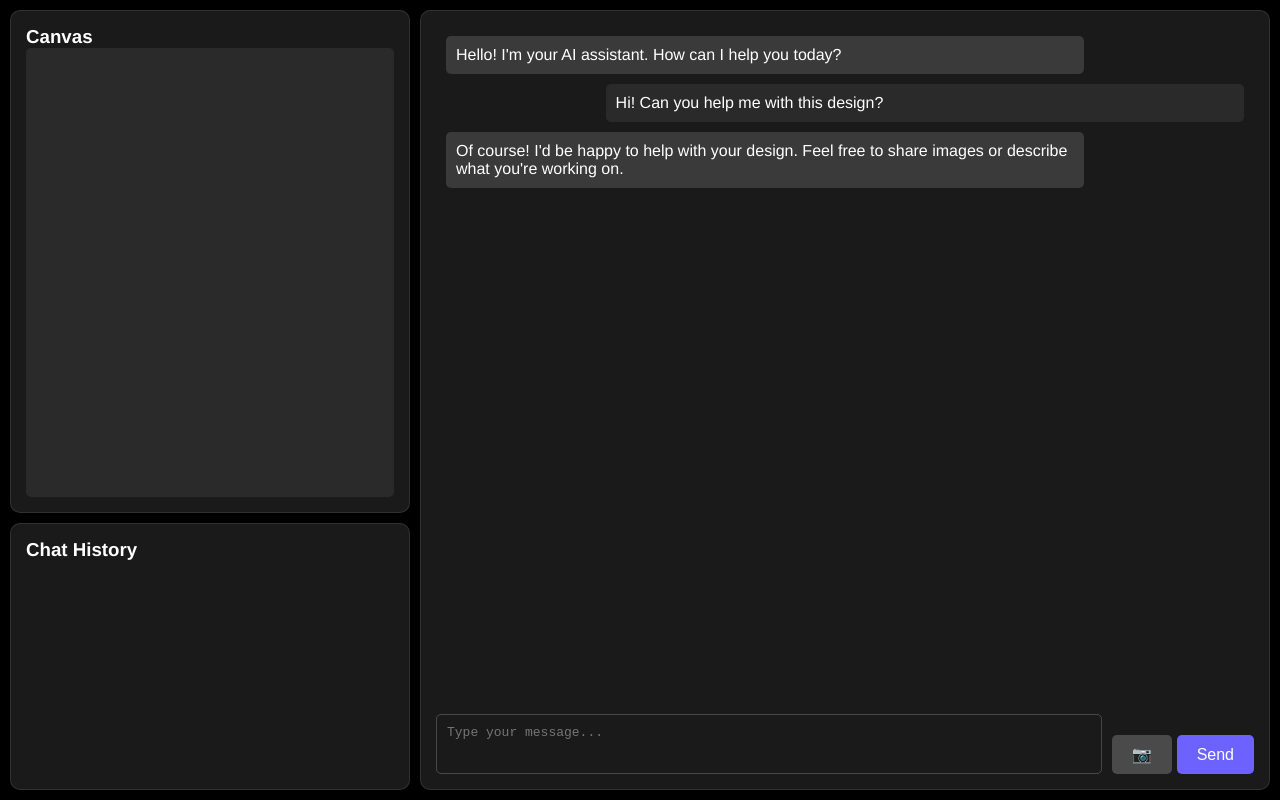
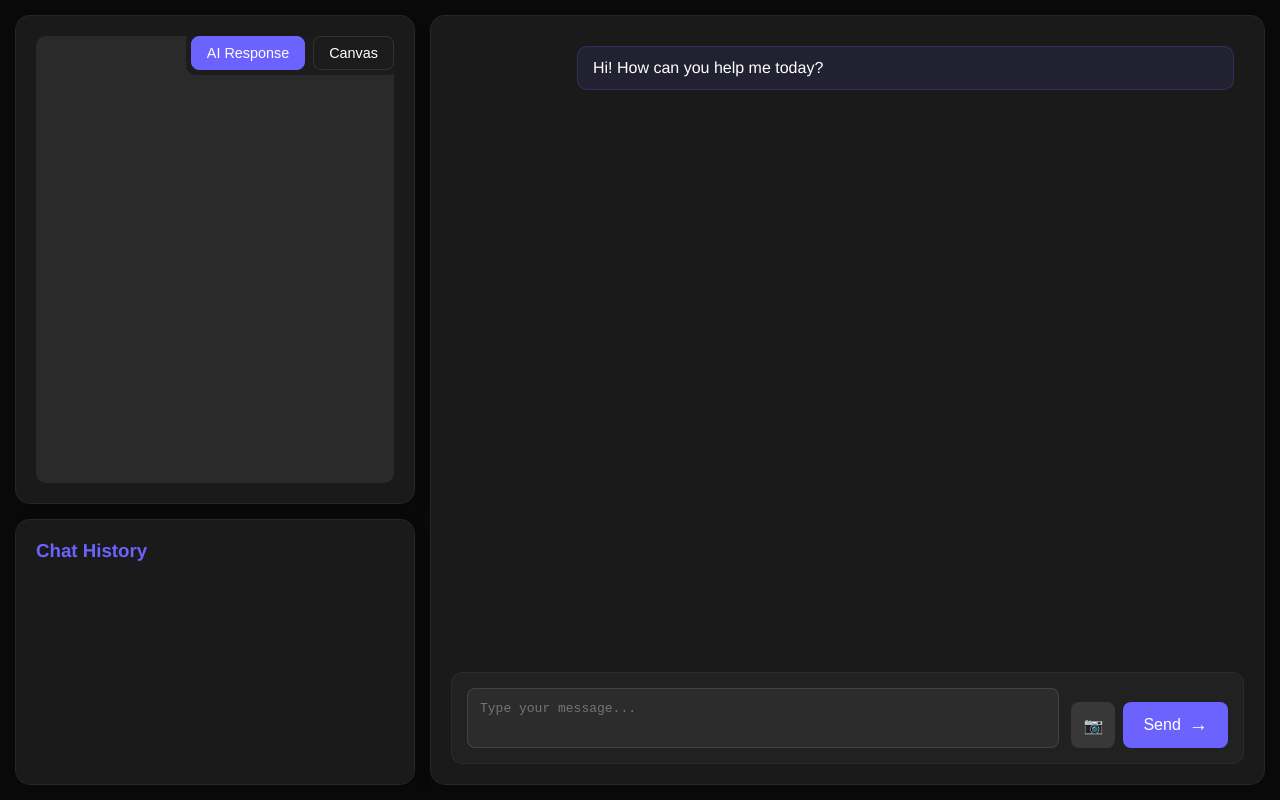
Before and after one commit to TonyAGI/ai-dea, a plain HTML site: page src/agent.html in a window 1280 px wide. Drawn offline with Linux system fonts and the light colour scheme.

Commit message:
Fixed the GUI and make the AI responses on top left along with canvas for drawing up answers

```diff
--- a/src/agent.html
+++ b/src/agent.html
@@ -11,25 +11,28 @@
       padding: 0;
       box-sizing: border-box;
     }
+
     body {
-      background-color: #000;
+      background-color: #0a0a0a;
       font-family: "Helvetica Neue", Arial, sans-serif;
       height: 100vh;
       display: grid;
       grid-template-columns: 400px 1fr;
       grid-template-rows: 1fr;
-      gap: 10px;
-      padding: 10px;
+      gap: 15px;
+      padding: 15px;
+      color: #fff;
     }
 
     /* Window styling */
     .window {
       background-color: #1a1a1a;
-      border-radius: 10px;
-      box-shadow: 0 4px 6px rgba(0, 0, 0, 0.1);
-      border: 1px solid rgba(255, 255, 255, 0.1);
-      padding: 15px;
+      border-radius: 15px;
+      box-shadow: 0 8px 16px rgba(0, 0, 0, 0.2);
+      border: 1px solid rgba(255, 255, 255, 0.05);
+      padding: 20px;
       color: #fff;
+      backdrop-filter: blur(10px);
     }
 
     /* Top left windows container */
@@ -38,23 +41,118 @@
       grid-row: 1;
       display: flex;
       flex-direction: column;
-      gap: 10px;
+      gap: 15px;
       height: 100%;
     }
 
-    /* Canvas window */
-    .canvas-window {
+    /* Response window */
+    .response-window {
       flex: 2;
       min-height: 0;
       display: flex;
       flex-direction: column;
+      position: relative;
+    }
+
+    .view-toggle {
+      position: absolute;
+      top: 15px;
+      right: 15px;
+      display: flex;
+      gap: 8px;
+      z-index: 10;
+      background: rgba(26, 26, 26, 0.8);
+      padding: 5px;
+      border-radius: 10px;
+      backdrop-filter: blur(5px);
+    }
+
+    .view-toggle button {
+      background: transparent;
+      border: 1px solid rgba(255, 255, 255, 0.1);
+      padding: 8px 15px;
+      border-radius: 8px;
+      color: #fff;
+      cursor: pointer;
+      font-size: 0.9em;
+      transition: all 0.3s ease;
+    }
+
+    .view-toggle button.active {
+      background: #6c63ff;
+      border-color: #6c63ff;
+    }
+
+    .view-toggle button:hover {
+      background: rgba(255, 255, 255, 0.1);
+    }
+
+    .view-toggle button.active:hover {
+      background: #5750d4;
     }
 
     #canvas {
       flex: 1;
       background: #2a2a2a;
-      border-radius: 5px;
+      border-radius: 10px;
       cursor: crosshair;
+      display: none;
+    }
+
+    .ai-response {
+      flex: 1;
+      background: #2a2a2a;
+      border-radius: 10px;
+      padding: 20px;
+      overflow-y: auto;
+    }
+
+    .ai-response::-webkit-scrollbar {
+      width: 8px;
+    }
+
+    .ai-response::-webkit-scrollbar-track {
+      background: #1a1a1a;
+      border-radius: 4px;
+    }
+
+    .ai-response::-webkit-scrollbar-thumb {
+      background: #3a3a3a;
+      border-radius: 4px;
+    }
+
+    .ai-response::-webkit-scrollbar-thumb:hover {
+      background: #4a4a4a;
+    }
+
+    .response-item {
+      margin-bottom: 20px;
+      padding: 15px;
+      background: rgba(255, 255, 255, 0.03);
+      border-radius: 10px;
+      border: 1px solid rgba(255, 255, 255, 0.05);
+    }
+
+    .response-item:last-child {
+      margin-bottom: 0;
+    }
+
+    .response-item h4 {
+      margin-bottom: 10px;
+      color: #6c63ff;
+      font-size: 1.1em;
+    }
+
+    .response-item p {
+      margin-bottom: 15px;
+      line-height: 1.6;
+      color: #e0e0e0;
+    }
+
+    .response-item .timestamp {
+      font-size: 0.8em;
+      color: #888;
+      margin-top: 10px;
     }
 
     /* Chat history window */
@@ -65,6 +163,11 @@
       flex-direction: column;
     }
 
+    .chat-history h3 {
+      margin-bottom: 15px;
+      color: #6c63ff;
+    }
+
     .chat-history .history-list {
       flex: 1;
       overflow-y: auto;
@@ -72,12 +175,38 @@
       padding: 5px;
     }
 
+    .chat-history .history-list::-webkit-scrollbar {
+      width: 8px;
+    }
+
+    .chat-history .history-list::-webkit-scrollbar-track {
+      background: #1a1a1a;
+      border-radius: 4px;
+    }
+
+    .chat-history .history-list::-webkit-scrollbar-thumb {
+      background: #3a3a3a;
+      border-radius: 4px;
+    }
+
+    .chat-history .history-list::-webkit-scrollbar-thumb:hover {
+      background: #4a4a4a;
+    }
+
     .history-item {
-      padding: 8px;
-      margin-bottom: 5px;
-      background: #2a2a2a;
-      border-radius: 5px;
+      padding: 12px;
+      margin-bottom: 8px;
+      background: rgba(255, 255, 255, 0.03);
+      border-radius: 8px;
       font-size: 0.9em;
+      cursor: pointer;
+      transition: all 0.2s ease;
+      border: 1px solid rgba(255, 255, 255, 0.05);
+    }
+
+    .history-item:hover {
+      background: rgba(255, 255, 255, 0.05);
+      transform: translateY(-1px);
     }
 
     /* Main message box */
@@ -96,118 +225,152 @@
       padding: 10px;
     }
 
+    .message-box .messages::-webkit-scrollbar {
+      width: 8px;
+    }
+
+    .message-box .messages::-webkit-scrollbar-track {
+      background: #1a1a1a;
+      border-radius: 4px;
+    }
+
+    .message-box .messages::-webkit-scrollbar-thumb {
+      background: #3a3a3a;
+      border-radius: 4px;
+    }
+
+    .message-box .messages::-webkit-scrollbar-thumb:hover {
+      background: #4a4a4a;
+    }
+
     .message {
-      margin-bottom: 10px;
-      padding: 10px;
-      border-radius: 5px;
-      max-width: 80%;
+      margin-bottom: 15px;
+      padding: 12px 15px;
+      border-radius: 10px;
+      max-width: 85%;
+      position: relative;
     }
 
     .user-message {
-      background: #2a2a2a;
+      background: rgba(108, 99, 255, 0.1);
       margin-left: auto;
-    }
-
-    .llm-message {
-      background: #3a3a3a;
-      margin-right: auto;
-    }
-
-    .message img {
-      max-width: 100%;
-      border-radius: 5px;
-      margin-top: 5px;
+      border: 1px solid rgba(108, 99, 255, 0.2);
     }
 
     .message-box .input-area {
       display: flex;
-      gap: 10px;
+      gap: 12px;
       align-items: flex-end;
+      background: rgba(255, 255, 255, 0.03);
+      padding: 15px;
+      border-radius: 12px;
+      border: 1px solid rgba(255, 255, 255, 0.05);
     }
 
     .message-box .input-container {
       flex: 1;
       display: flex;
       flex-direction: column;
-      gap: 5px;
+      gap: 8px;
     }
 
     .message-box textarea {
       flex: 1;
-      background: transparent;
-      border: 1px solid rgba(255, 255, 255, 0.2);
-      border-radius: 5px;
-      padding: 10px;
+      background: rgba(255, 255, 255, 0.05);
+      border: 1px solid rgba(255, 255, 255, 0.1);
+      border-radius: 8px;
+      padding: 12px;
       color: #fff;
       font-size: 1em;
       outline: none;
       resize: none;
       min-height: 60px;
+      transition: all 0.3s ease;
+    }
+
+    .message-box textarea:focus {
+      border-color: #6c63ff;
+      background: rgba(255, 255, 255, 0.08);
     }
 
     .message-box .image-preview {
       max-width: 100px;
       max-height: 100px;
-      border-radius: 5px;
+      border-radius: 8px;
       display: none;
+      border: 1px solid rgba(255, 255, 255, 0.1);
     }
 
     .message-box .button-group {
       display: flex;
-      gap: 5px;
+      gap: 8px;
     }
 
     .message-box button {
       background: #6c63ff;
       border: none;
-      padding: 10px 20px;
-      border-radius: 5px;
+      padding: 12px 20px;
+      border-radius: 8px;
       color: #fff;
       font-size: 1em;
       cursor: pointer;
-      transition: background 0.3s ease;
+      transition: all 0.3s ease;
+      display: flex;
+      align-items: center;
+      gap: 8px;
     }
 
     .message-box button:hover {
       background: #5750d4;
+      transform: translateY(-1px);
     }
 
     .message-box .image-upload {
-      background: #4a4a4a;
+      background: rgba(255, 255, 255, 0.1);
+      padding: 12px;
     }
 
     .message-box .image-upload:hover {
-      background: #5a5a5a;
+      background: rgba(255, 255, 255, 0.15);
+    }
+
+    .message-box .send-button {
+      display: flex;
+      align-items: center;
+      gap: 8px;
+    }
+
+    .message-box .send-button::after {
+      content: "→";
+      font-size: 1.2em;
     }
   </style>
 </head>
 <body>
   <div class="top-left-container">
-    <div class="window canvas-window">
-      <h3>Canvas</h3>
+    <div class="window response-window">
+      <div class="view-toggle">
+        <button class="active" data-view="ai">AI Response</button>
+        <button data-view="canvas">Canvas</button>
+      </div>
+      <div class="ai-response">
+        <!-- Response items will be added here -->
+      </div>
       <canvas id="canvas"></canvas>
     </div>
 
     <div class="window chat-history">
       <h3>Chat History</h3>
       <div class="history-list">
-        <div class="history-item">Previous conversation 1</div>
-        <div class="history-item">Previous conversation 2</div>
-        <div class="history-item">Previous conversation 3</div>
+        <!-- History items will be added here -->
       </div>
     </div>
   </div>
 
   <div class="window message-box">
     <div class="messages">
-      <div class="message llm-message">
-        Hello! I'm your AI assistant. How can I help you today?
-      </div>
       <div class="message user-message">
-        Hi! Can you help me with this design?
-      </div>
-      <div class="message llm-message">
-        Of course! I'd be happy to help with your design. Feel free to share images or describe what you're working on.
+        Hi! How can you help me today?
       </div>
     </div>
     <div class="input-area">
@@ -218,14 +381,40 @@
       <div class="button-group">
         <input type="file" id="imageInput" accept="image/*" style="display: none">
         <button class="image-upload" onclick="document.getElementById('imageInput').click()">📷</button>
-        <button type="button">Send</button>
+        <button type="button" class="send-button">Send</button>
       </div>
     </div>
   </div>
 
   <script>
+    // View toggle functionality
+    const viewToggle = document.querySelector('.view-toggle');
+    const aiResponse = document.querySelector('.ai-response');
+    const canvas = document.getElementById('canvas');
+    let currentView = 'ai';
+
+    viewToggle.addEventListener('click', (e) => {
+      if (e.target.tagName === 'BUTTON') {
+        const view = e.target.dataset.view;
+        if (view !== currentView) {
+          viewToggle.querySelectorAll('button').forEach(btn => {
+            btn.classList.toggle('active', btn.dataset.view === view);
+          });
+
+          if (view === 'canvas') {
+            aiResponse.style.display = 'none';
+            canvas.style.display = 'block';
+            resizeCanvas();
+          } else {
+            canvas.style.display = 'none';
+            aiResponse.style.display = 'block';
+          }
+          currentView = view;
+        }
+      }
+    });
+
     // Canvas setup
-    const canvas = document.getElementById('canvas');
     const ctx = canvas.getContext('2d');
     let isDrawing = false;
     let lastX = 0;
@@ -234,12 +423,29 @@
     // Chat functionality
     const messagesContainer = document.querySelector('.messages');
     const messageInput = document.querySelector('textarea');
-    const sendButton = document.querySelector('button[type="button"]');
+    const sendButton = document.querySelector('.send-button');
     const historyList = document.querySelector('.history-list');
 
-    // Store chat history
+    // Store chat history and responses
     let chatHistory = JSON.parse(localStorage.getItem('chatHistory')) || [];
     let currentChatId = Date.now().toString();
+    let responseHistory = [];
+
+    // Add response to AI response view
+    function addResponse(text) {
+      const responseDiv = document.createElement('div');
+      responseDiv.className = 'response-item';
+      responseDiv.innerHTML = `
+        <h4>AI Response</h4>
+        <p>${text}</p>
+        <div class="timestamp">${new Date().toLocaleTimeString()}</div>
+      `;
+      aiResponse.insertBefore(responseDiv, aiResponse.firstChild);
+      responseHistory.unshift({
+        text,
+        timestamp: new Date()
+      });
+    }
 
     // Initialize chat history display
     function initializeChatHistory() {
@@ -326,7 +532,7 @@
         // Simulate LLM response (replace this with actual LLM integration)
         setTimeout(() => {
           const response = "I understand your message. This is a simulated response. In a real implementation, this would be connected to an LLM API.";
-          appendMessage(response, 'llm');
+          addResponse(response);
         }, 1000);
       }
     }
```
